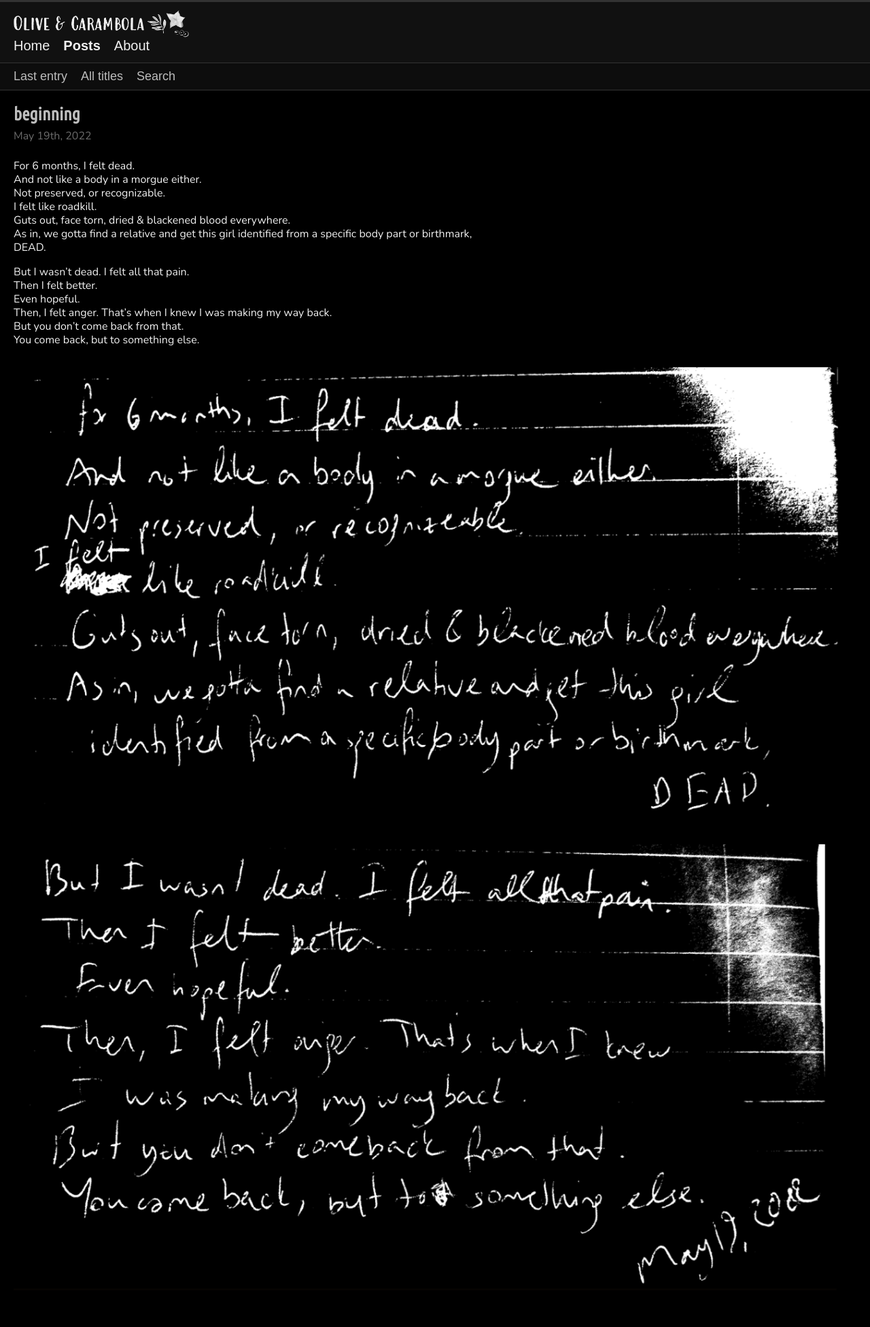
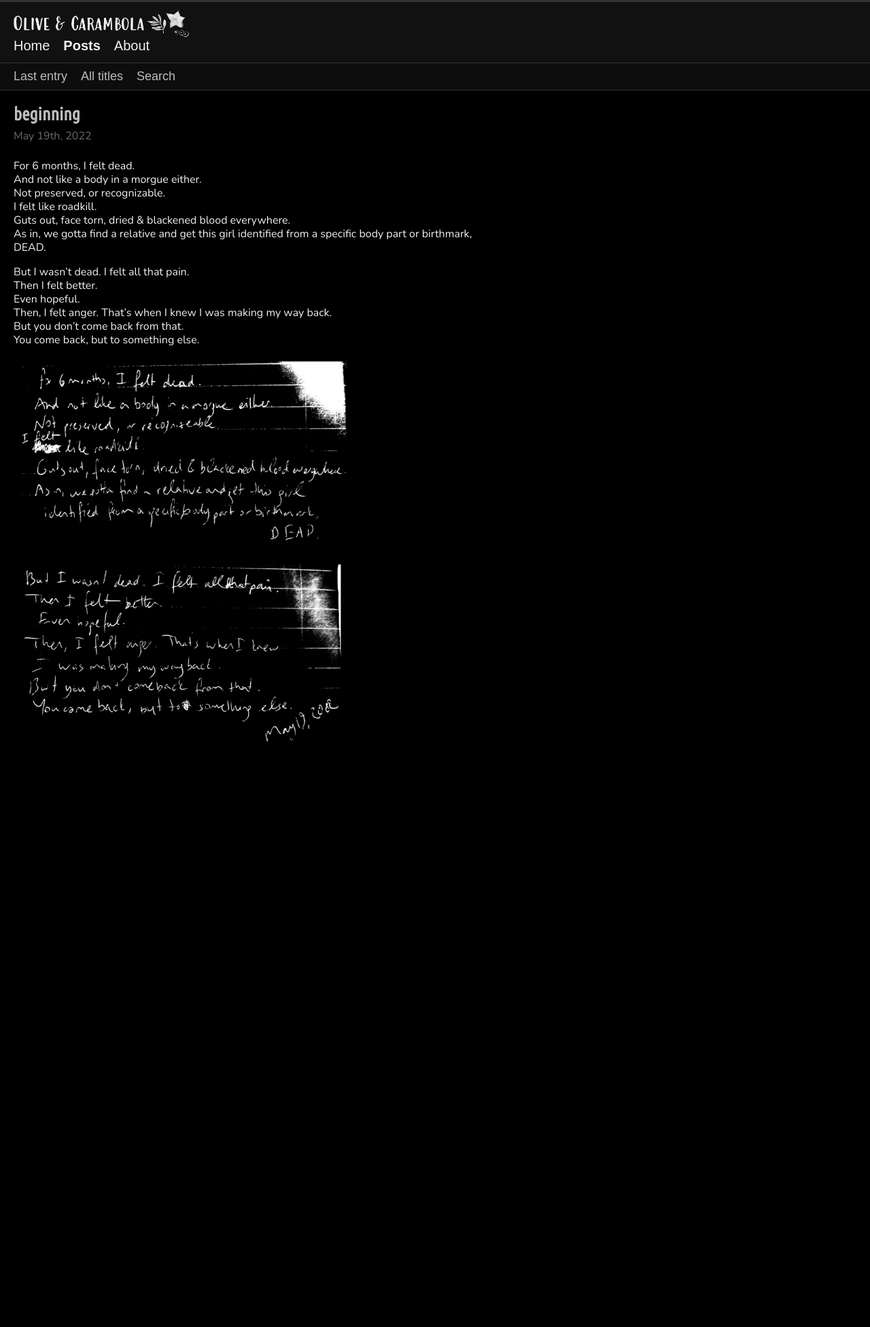
Before and after one commit to olivecarambola/logbook, a Jekyll site: the page built from _posts/2022-05-19-beginning.md, in a window 1280 px wide. Shown: the whole page at 68% size. Built offline with Jekyll 4.4.1, drawn with Linux system fonts in a browser that asks for light colours; some web fonts are replaced; after the commit the page ends 1138 px from its top, so only the background shows below that.

Commit message:
Update 2022-05-19-beginning.md

```diff
--- a/_posts/2022-05-19-beginning.md
+++ b/_posts/2022-05-19-beginning.md
@@ -27,5 +27,6 @@ Then, I felt anger. That's when I knew I was making my way back.
 But you don't come back from that.
 You come back, but to something else.
 
-![beginning in notebook pg1]({{ "/assets/images/220519_beginning1.png" | relative_url }})
-![beginning in notebook pg2]({{ "/assets/images/220519_beginning2.png" | relative_url }})
+<img src="{{ '/assets/images/220519_beginning1.png' | relative_url }}" alt="beginning in notebook pg1" style="max-width: 500px; width: 100%; height: auto;">
+
+<img src="{{ '/assets/images/220519_beginning2.png' | relative_url }}" alt="beginning in notebook pg2" style="max-width: 500px; width: 100%; height: auto;">
```
